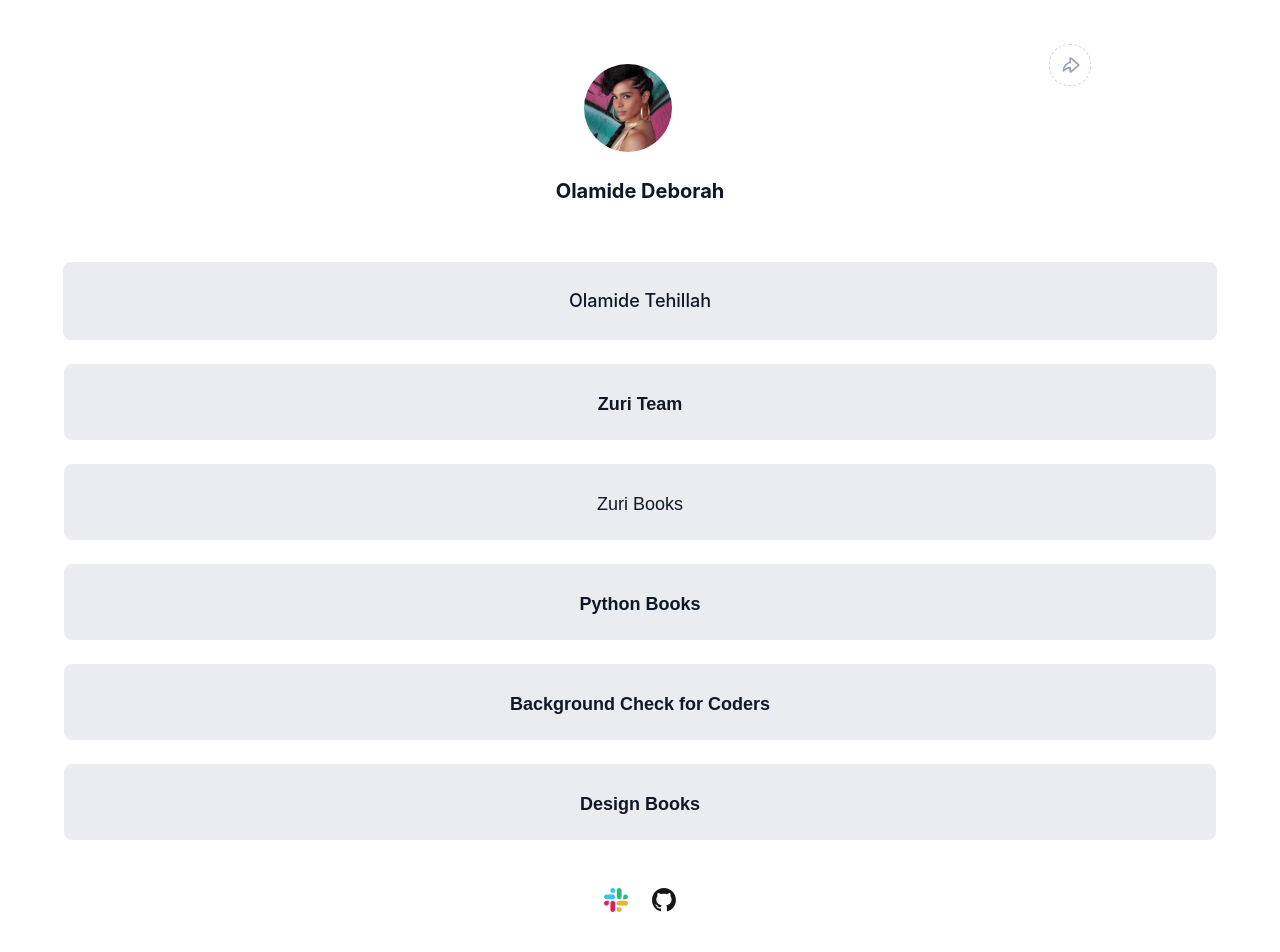
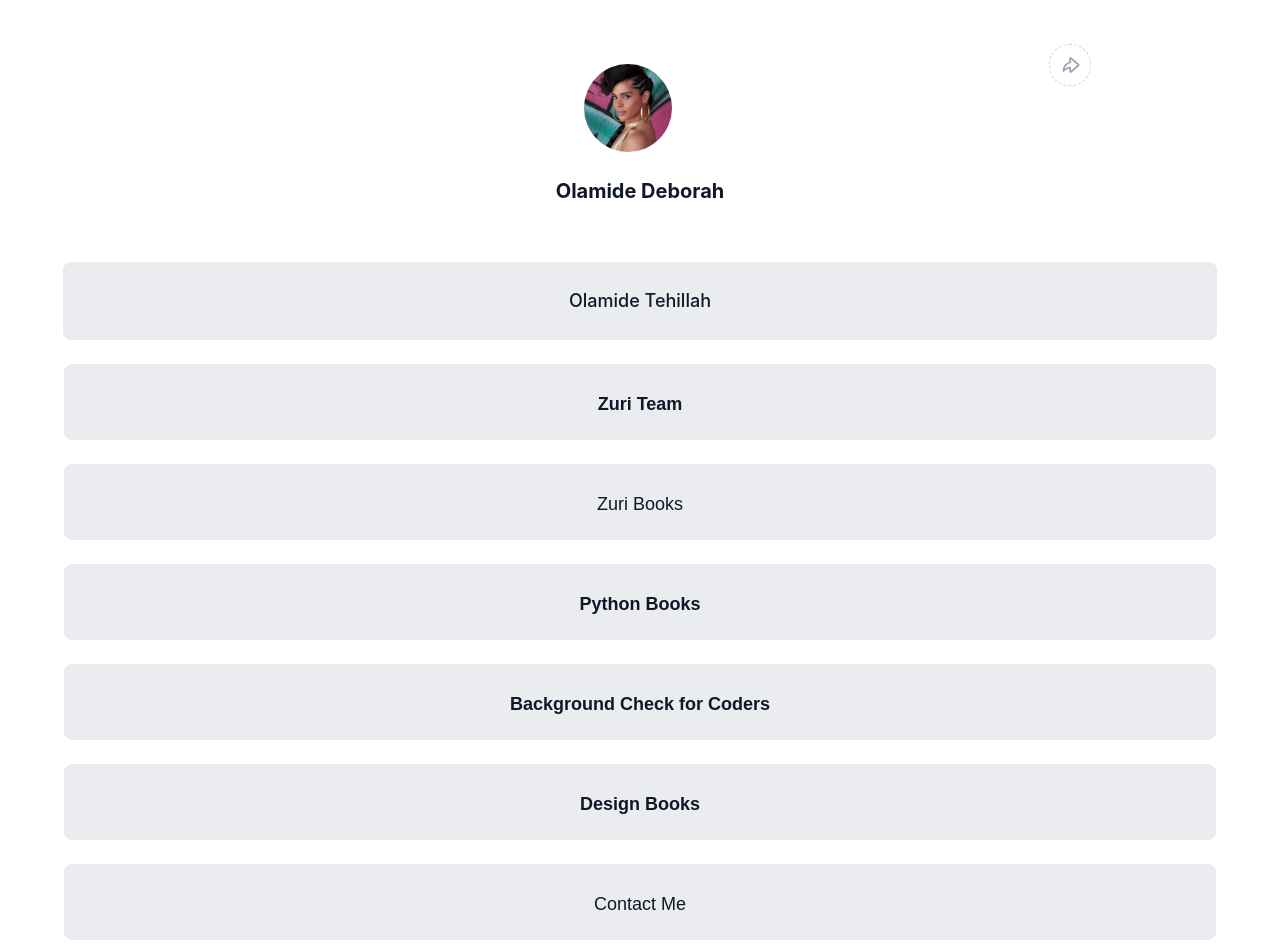
Before and after one commit to chayilDeborah/zuri-webpage, a React (Create React App) app: page / in a window 1280 px wide. Shown: the top 952 px of the page. Built offline with nearby package versions, Linux system fonts and the light colour scheme; the HTML template or start-up script is replaced by a standard one.

Commit message:
feat: add contact me button

```diff
--- a/src/component/Home.jsx
+++ b/src/component/Home.jsx
@@ -68,6 +68,17 @@ const Home = () => {
               Design Books
             </a>
           </button>
+          <button className="link-background">
+            <a
+              href="https://books.zuri.team/design-rules"
+              className="links"
+              id="contact"
+              hh
+            >
+              Contact Me
+            </a>
+          </button>
+
           <div className="logo-div">
             <div className="logo-section">
               <a href="https://app.slack.com/client/T042F7V19Q8/D04919NJGL9/rimeto_profile/U048845K3PZ">
```
